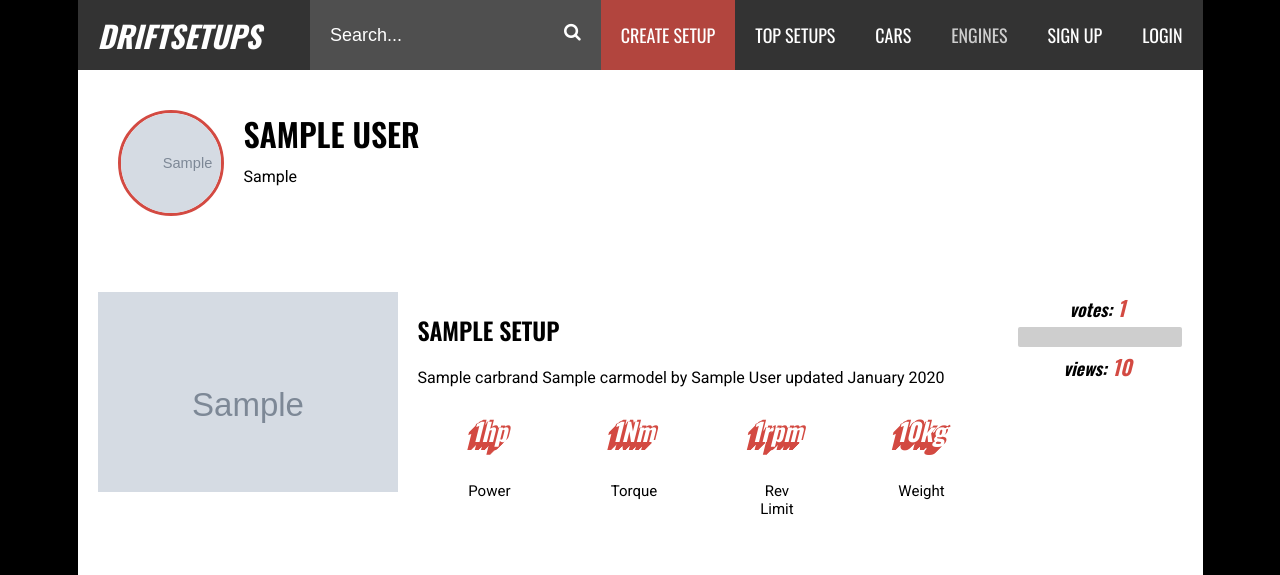
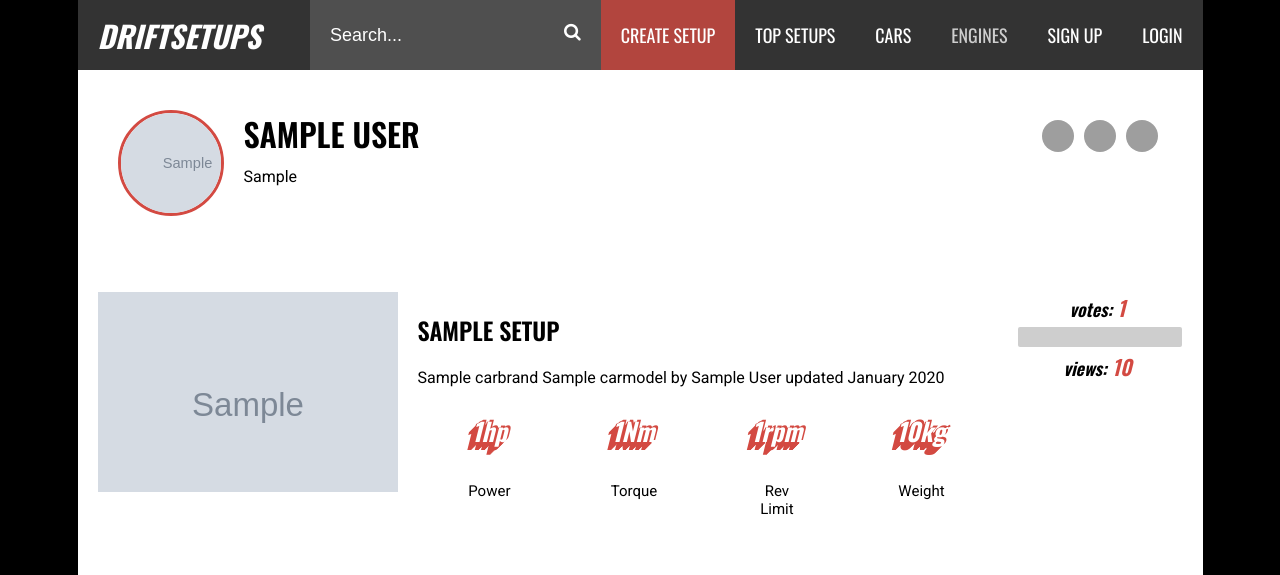
Before and after one commit to LeonidIvanov/driftsetups, a Django app: page /accounts/1/ in a window 1280 px wide. Shown: the top 575 px of the page. Run offline with Django 3.2, Linux system fonts and the light colour scheme; tables that the repository leaves empty hold one stand-in row (values such as "Sample post"); grey boxes marked "Sample" are stand-in pictures; some libraries are stand-ins or nearby versions; grey boxes are pictures that could not be loaded.

Commit message:
Added social buttons to profile

```diff
--- a/driftsetups/static/css/style.css
+++ b/driftsetups/static/css/style.css
@@ -525,10 +525,14 @@ button {
     width:79%;
     float:left;
 }
-.social-repost {
+.social-repost, .profile-social-repost {
     overflow: hidden;
 }
-.social-repost div {
+.profile-social-repost {
+   margin-right: 40px;
+}
+.social-repost div,
+.profile-social-repost div {
     margin:10px auto;
     -webkit-background-size: 32px;
     background-size: 32px;
@@ -539,6 +543,10 @@ button {
     -moz-border-radius:50%;
     border-radius:50%;
     cursor:pointer;
+}
+.profile-social-repost div{
+    float: right;
+    margin:10px 5px;
 }
 .facebook {
     background-image: url('/media/facebook.png');
--- a/templates/user_detail.html
+++ b/templates/user_detail.html
@@ -1,4 +1,5 @@
 {% extends 'base.html' %}
+{% load static %}
 {% block title %}
     {{ profile.get_full_name }}
 {% endblock %}
@@ -17,6 +18,13 @@
                     {% if profile.city %}
                         <div class="setup-car-city">{{ profile.city }}</div>
                     {% endif %}
+                </div>
+            </div>
+            <div class="setup-header-info-right">
+                <div class="profile-social-repost">
+                    <div class="facebook"></div>
+                    <div class="twitter"></div>
+                    <div class="vkontakte"></div>
                 </div>
             </div>
         </div>
@@ -93,3 +101,6 @@
     </div>
 </div>
 {% endblock %}
+{% block scripts %}
+    <script src="{% static 'js/setup_detail.js' %}"></script>
+{% endblock %}
```
